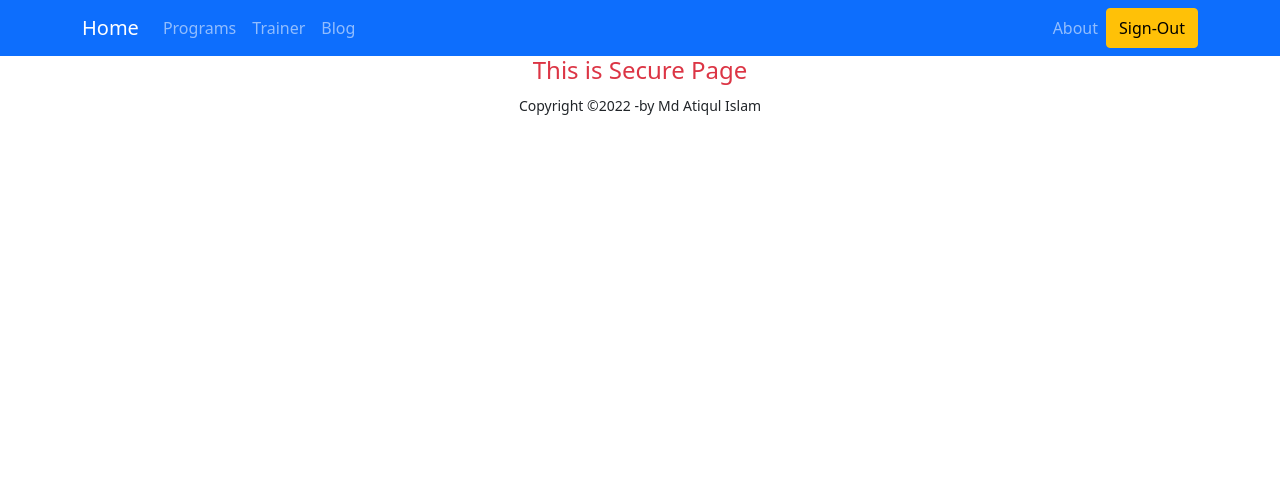
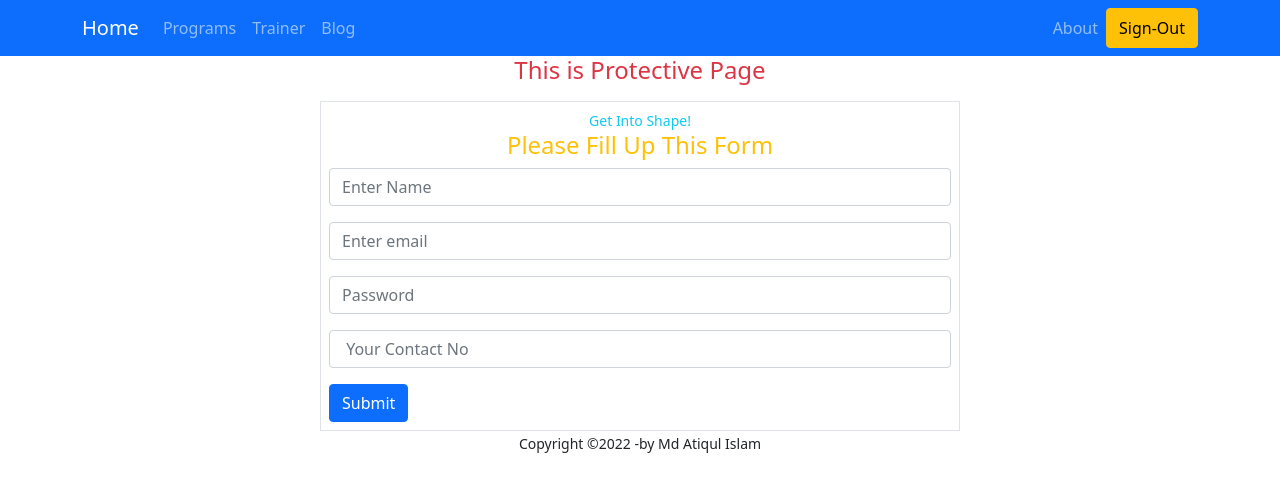
Before and after one commit to mdatislam/fitness-hereo, a React (Create React App) app: page /Pay in a window 1280 px wide. Shown: the top 492 px of the page. Built offline with nearby package versions, Linux system fonts and the light colour scheme; no server answers; sample sign-in values are in the browser's storage.

Commit message:
blog & login conditon implement

```diff
--- a/src/Pages/Blog/Blog.js
+++ b/src/Pages/Blog/Blog.js
@@ -2,8 +2,17 @@ import React from 'react';
 
 const Blog = () => {
     return (
-        <div>
-            <h3>This Blog page </h3>
+        <div className='container mt-2'>
+           <strong className='text-primary'>Q1: Difference between authorization and authentication ?</strong>
+           <p>-একটি প্রতিষ্ঠানে কর্মচারীদের আইডি এবং পাসওয়ার্ড যাচাই এবং নিশ্চিত করার প্রক্রিয়াটিকে Authentication বলা হয়,  আর কোন কর্মচারীর কোন ফ্লোরে বা কোথায় কোথায়  অ্যাক্সেস রয়েছে তা নির্ধারণ করাকে Authorzation  বলা হয়।</p> <br />
+           <strong className='text-primary'>Q2: Why are you using firebase? What other options do you have to implement authentication?</strong>
+           <p> To get secure access to a database directly from client-side code.</p>
+           <p>There are may option to implement authentication such as secrete PIN, ards, retina scans, voice recognition, and fingerprints.</p><br />
+           <strong className='text-primary'> Q3: What other services does firebase provide other than authentication ?</strong>
+           <p>Firebase Authentication provides backend services, easy-to-use SDKs, and ready-made UI libraries to authenticate users to your app. It supports authentication using passwords, phone numbers, popular federated identity providers like Google, Facebook and Twitter, and more.
+
+Firebase Authentication integrates tightly with other Firebase services, and it leverages industry standards. </p>
+
         </div>
     );
 };
--- a/src/Pages/Secret/Booking/Booking.js
+++ b/src/Pages/Secret/Booking/Booking.js
@@ -1,9 +1,40 @@
+import { connectAuthEmulator } from 'firebase/auth';
 import React from 'react';
+import { Button, Form } from 'react-bootstrap';
 
 const Booking = () => {
+    const handleSubmit=()=>{
+        alert( " Thanks For Booking Our Service")
+    }
     return (
         <div>
-            <h4 className='text-center text-danger '>This is Secure Page</h4>
+            <h4 className='text-center text-danger '>This is Protective Page</h4>
+            <div className="w-50 mt-3 mx-auto border p-2">
+         <small className="text-center d-block text-info"> Get Into Shape!</small>
+        <h4 className="text-center text-warning mb-2"> Please Fill Up This Form</h4>
+      <Form onSubmit={handleSubmit}>
+      <Form.Group className="mb-3" controlId="formBasicEmail">
+          <Form.Control  type="text"  name="name"  placeholder="Enter Name" required />
+        </Form.Group>
+
+        <Form.Group className="mb-3" controlId="formBasicEmail">
+          <Form.Control  type="email" name="email"  placeholder="Enter email" required />
+        </Form.Group>
+
+        <Form.Group className="mb-3" controlId="formBasicPassword">
+          <Form.Control  type="password" name="password" placeholder="Password" required />
+        </Form.Group>
+
+        <Form.Group className="mb-3" controlId="formBasicPassword">
+          <Form.Control  type="text" placeholder=" Your Contact No" required />
+        </Form.Group>
+
+        <Button variant="primary" type="submit">
+          Submit
+        </Button>
+      </Form>
+      </div>
+
         </div>
     );
 };
--- a/src/Pages/Secret/Login/Login.js
+++ b/src/Pages/Secret/Login/Login.js
@@ -57,11 +57,11 @@ const handlePasswordReset=async()=>{
         <h4 className="text-center text-warning mb-2">Welcome To Fitness Heroes</h4>
       <Form onSubmit={handleToLogin}>
         <Form.Group className="mb-3" controlId="formBasicEmail">
-          <Form.Control onBlur={handleToEmail} type="email" placeholder="Enter email" />
+          <Form.Control onBlur={handleToEmail} type="email" placeholder="Enter email" required/>
         </Form.Group>
 
         <Form.Group className="mb-3" controlId="formBasicPassword">
-          <Form.Control onBlur={handleToPassword}  type="password" placeholder="Password" />
+          <Form.Control onBlur={handleToPassword}  type="password" placeholder="Password" required />
         </Form.Group>
 
         <Button variant="primary" type="submit">
```
Also changed, not shown: public/Programs.json (+7 -7 lines).
